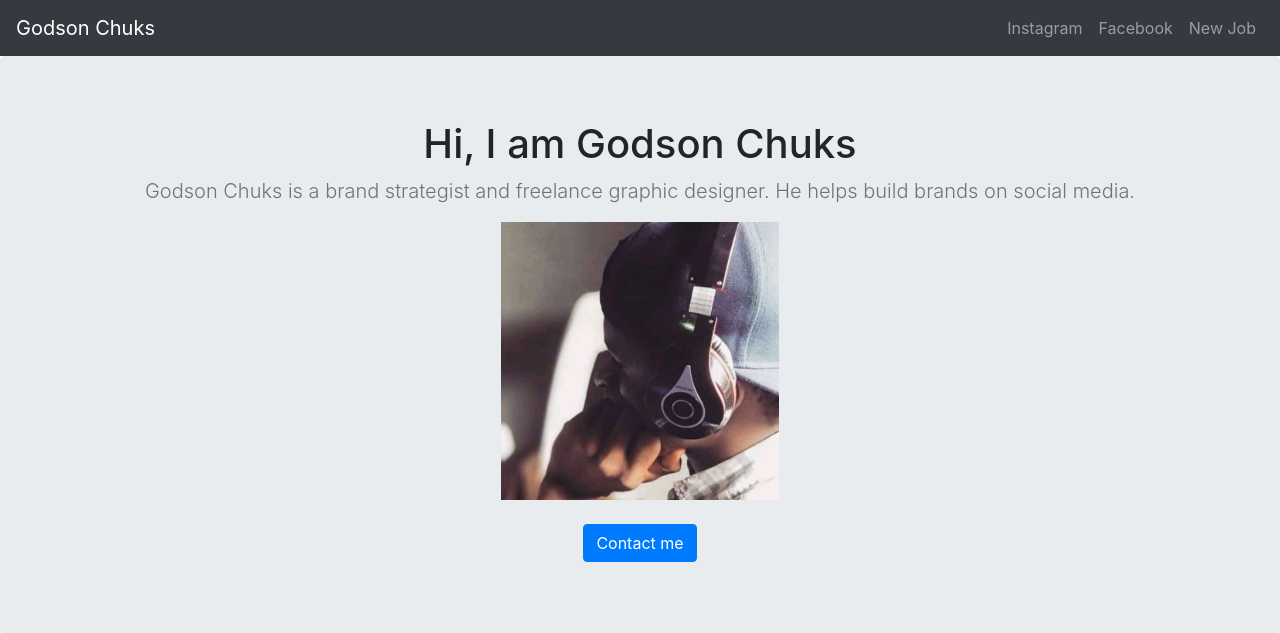
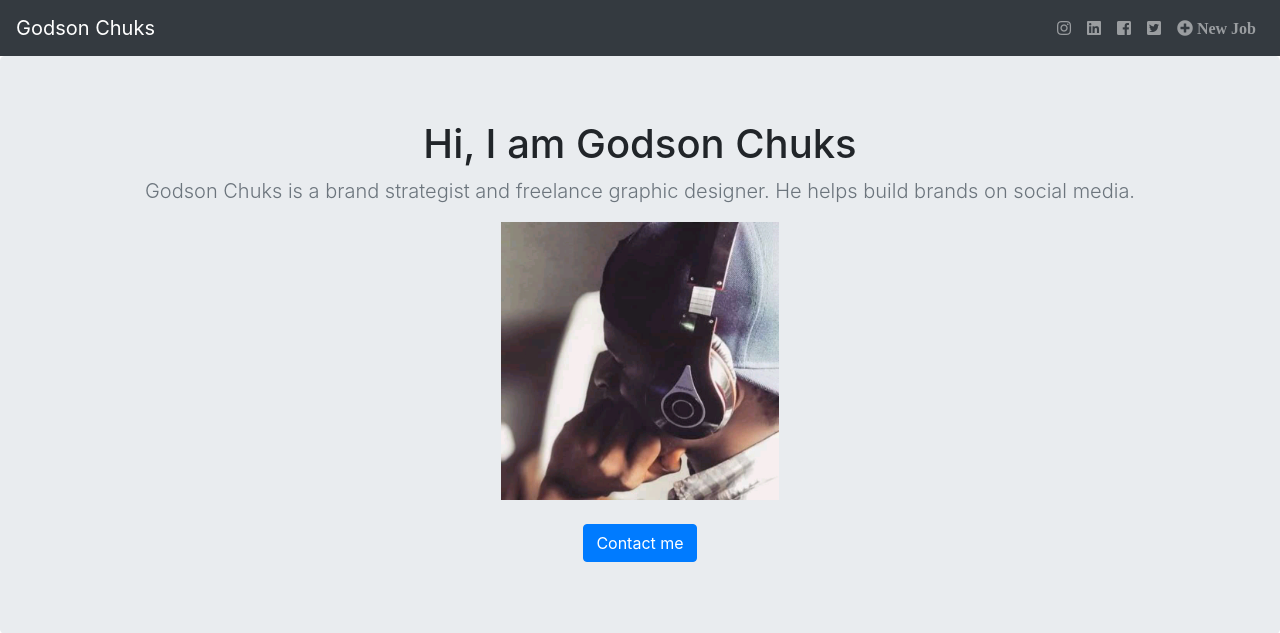
Before and after one commit to coolpythoncodes/portfolio, a Django app: page / in a window 1280 px wide. Shown: the top 633 px of the page. Run offline with Django 3.2, Linux system fonts and the light colour scheme; data that the repository does not hold is empty; some libraries are stand-ins or nearby versions.

Commit message:
Added social links and social icons

```diff
--- a/template/home.html
+++ b/template/home.html
@@ -11,7 +11,8 @@
 
     <title>{% block title %}Godson Chuks - Portfolio{% endblock title %}</title>
 
-
+      <!-- Font Awesome icons -->
+      <link rel="stylesheet" href="https://use.fontawesome.com/releases/v5.7.0/css/all.css" integrity="sha384-lZN37f5QGtY3VHgisS14W3ExzMWZxybE1SJSEsQp9S+oqd12jhcu+A56Ebc1zFSJ" crossorigin="anonymous">
 
 
     <!-- Bootstrap core CSS -->
@@ -45,9 +46,12 @@
         <div class="collapse navbar-collapse" id="navbarNavAltMarkup">
           <div class="navbar-nav ml-auto">
             {% block navlink %}
-            <a class="nav-item nav-link " href="#">Instagram</a>
-            <a class="nav-item nav-link " href="#">Facebook</a>
-            <a class="nav-item nav-link " href="{% url 'new' %}">New Job</a>
+
+            <a class="nav-item nav-link " href="https://www.instagram.com/tutorialgraphics/" ><i class="fab fa-instagram"></i></a>
+            <a class="nav-item nav-link " href="https://www.linkedin.com/in/victory-godson-361895119/"><i class="fab fa-linkedin"></i></a>
+            <a class="nav-item nav-link " href="https://web.facebook.com/tutorialgraphicsdesigngroup/"><i class="fab fa-facebook-square"></i></a>
+            <a class="nav-item nav-link " href="https://www.twitter.com/GodsonChuks4"><i class="fab fa-twitter-square"></i></a>
+            <a class="nav-item nav-link " href="{% url 'new' %}"><i class="fas fa-plus-circle"> New Job</i></a>
 
             {% endblock navlink %}
 
```
